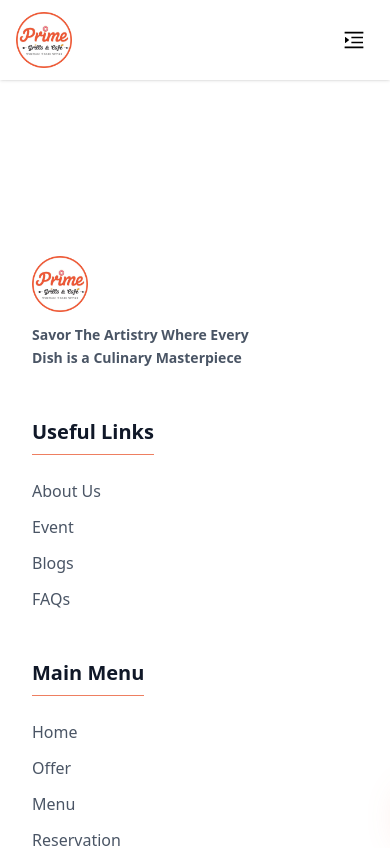
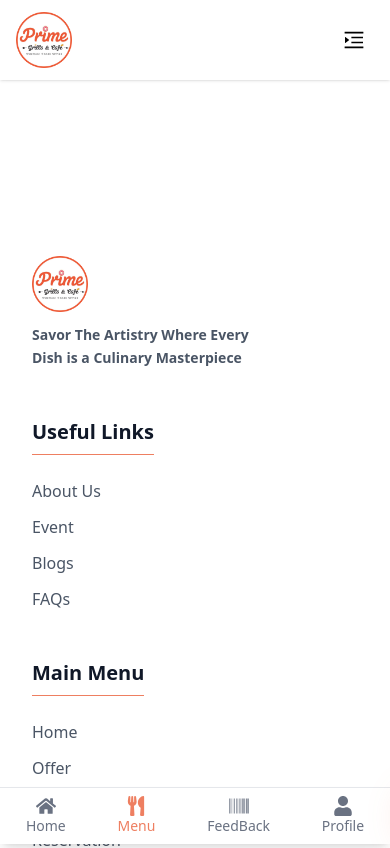
Before and after one commit to samueleffiongjacob/primegrills, a React (Vite) app in the folder Frontend/PrimeGrillsclient/: page /menu in a window 390 px wide. Shown: the top 848 px of the page. Built offline with nearby package versions, Linux system fonts and the light colour scheme.

Commit message:
bottom navigation on mobile screen

```diff
--- /dev/null
+++ b/Frontend/PrimeGrillsclient/src/Pages/MenuPage.tsx
@@ -0,0 +1,12 @@
+
+import BottomNavigation from "../components/BottomNavigation";
+
+const MenuPage = () => {
+    return(
+        <div>
+            <BottomNavigation/>
+        </div>
+    )
+}
+
+export default MenuPage
--- /dev/null
+++ b/Frontend/PrimeGrillsclient/src/components/BottomNavigation.tsx
@@ -0,0 +1,45 @@
+import React from "react";
+import { NavLink } from "react-router-dom";
+import { FaHome,  FaUser, FaBarcode, FaUtensils } from "react-icons/fa";
+
+const BottomNavigation = () => {
+    interface bottomNav {
+        path: string;
+        label: string;
+        icon: React.ReactNode;
+      }
+      const bottomNav = [
+        { path: "/home", label: "Home", icon: <FaHome className="text-xl" /> },
+        { path: "/menu", label: "Menu", icon: <FaUtensils className="text-xl" /> },
+        { path: "/feedback", label: "FeedBack", icon: <FaBarcode className="text-xl" /> },
+        { path: "/profile", label: "Profile", icon: <FaUser className="text-xl" /> },
+      ];
+
+
+    return(
+        <div>
+            <nav className="lg:hidden fixed bottom-0 left-0 right-0 bg-white shadow-lg border-t border-gray-200">
+                <div className="flex justify-around items-center py-2">
+                    {bottomNav.map((item) => (
+                    <NavLink
+                        key={item.path}
+                        to={item.path}
+                        className={({ isActive }) =>
+                        `flex flex-col items-center text-sm font-medium ${
+                            isActive ? "text-[#EE7F61]" : "text-gray-500"
+                        } hover:text-[#EE7F61]`
+                        }
+                    >
+                        <button className="flex flex-col items-center">
+                        {item.icon}
+                        <span>{item.label}</span>
+                        </button>
+                    </NavLink>
+                ))}
+                </div>
+            </nav>
+        </div>
+    )
+}
+
+export default BottomNavigation;
--- a/Frontend/PrimeGrillsclient/src/components/HeroSection/Hero.tsx
+++ b/Frontend/PrimeGrillsclient/src/components/HeroSection/Hero.tsx
@@ -1,5 +1,5 @@
 import {motion} from 'framer-motion';
-import { FaArrowDown, FaCaretDown } from 'react-icons/fa';
+// import { FaArrowDown, FaCaretDown } from 'react-icons/fa';
 
 // INTERNAL IMPORTS
 import Button from "../Navbar/button";
@@ -35,7 +35,7 @@ const Hero =() => {
                     >
                         <p className="text-md text-center relative top-8 mb-5 lg:text-start leading-tight">Where Each Bite Weaves a Story of Culinary <br/> Mastery and Passionate Craftmanship</p>
                         <div className="flex flex-row relative top-12 mt-5 gap-16">
-                            <Button className="" title="Order Now" />
+                            <Button  title="Order Now" />
                             <h4 className="flex  items-center gap-4 text-lg font-medium text-gray-800">
                                 Watch Video
                                 <span
--- a/Frontend/PrimeGrillsclient/src/components/Menu/Category.tsx
+++ b/Frontend/PrimeGrillsclient/src/components/Menu/Category.tsx
@@ -86,10 +86,6 @@ const Menu = () => {
                 viewport={{ once: true, margin: "-50px" }}
                 variants={slideVariants}
             >
-
-                <Swiper>
-                    <SwiperSlide></SwiperSlide>
-                </Swiper>
                 <Swiper
                     onSwiper={(swiper) => {
                         swiperRef.current = swiper;
--- a/Frontend/PrimeGrillsclient/src/components/Navbar/Navbar.tsx
+++ b/Frontend/PrimeGrillsclient/src/components/Navbar/Navbar.tsx
@@ -1,4 +1,4 @@
-import React, { useState } from "react";
+import { useState } from "react";
 import { Link } from "react-router-dom";
 import { IoIosArrowDown } from "react-icons/io";
 import { AiOutlineClose, AiOutlineMenuUnfold } from "react-icons/ai";
--- a/Frontend/PrimeGrillsclient/src/routes/routes.tsx
+++ b/Frontend/PrimeGrillsclient/src/routes/routes.tsx
@@ -1,9 +1,9 @@
 import { BrowserRouter as Router, Routes, Route, Navigate } from 'react-router-dom';
 import LandingPage from "../Pages/LandingPage"
 import Navbar from "../components/Navbar/Navbar"
-// import Signin from "../components/Login/login";
 import Footer from "../components/Footer/Footer.js"
-// import Blog from '../pages/blog';
+import MenuPage from '../Pages/MenuPage.js';
+
 
 const Navigations = () => {
     return (
@@ -13,8 +13,8 @@ const Navigations = () => {
 
         {/* pages */}
         <Routes>
-             {/* <Route path="/" element={<Signin />} />  */}
             <Route path="/" element={<LandingPage />} />
+            <Route path="/menu" element={<MenuPage />} />
         </Routes>
 
         {/* footer */}
```
